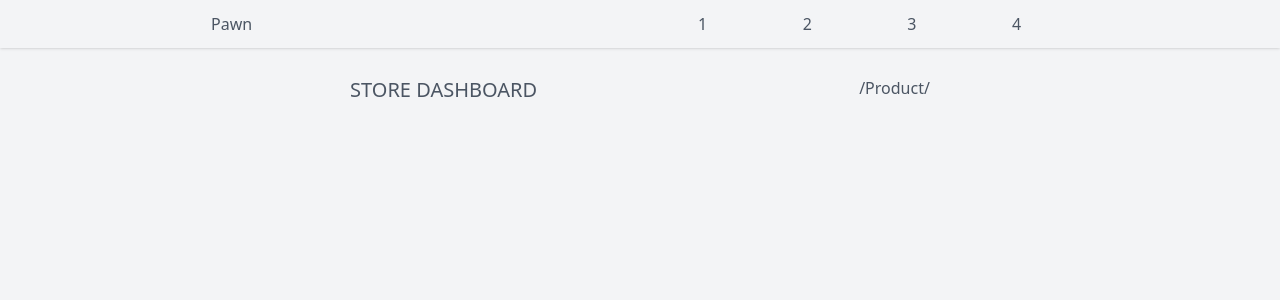
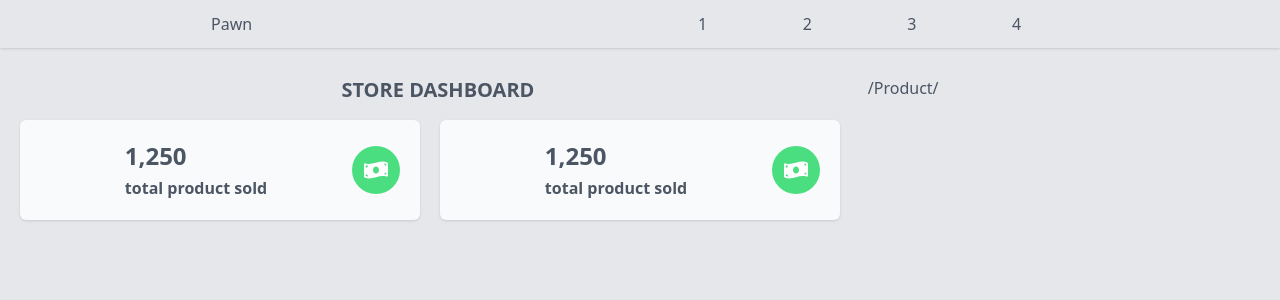
Before and after one commit to hawkf07/store-dashboard, a Next.js app: page / in a window 1280 px wide. Shown: the top 300 px of the page. Built offline with nearby package versions, Linux system fonts and the light colour scheme.

Commit message:
changing font and bg colors

```diff
--- a/src/pages/index.tsx
+++ b/src/pages/index.tsx
@@ -6,6 +6,8 @@ import { Navbar } from "../components/Navbar";
 import { Sidebar } from "../components/Sidebar";
 import { useAutoAnimate } from "@formkit/auto-animate/react";
 import { useSidebarStore } from "../store";
+import { FaMoneyBill, FaMoneyBillWave } from "react-icons/fa";
+import { Card } from "../components/Card";
 const Home: NextPage = () => {
   const [parent] = useAutoAnimate();
   const { sidebarIsOpen } = useSidebarStore();
@@ -21,11 +23,15 @@ const Home: NextPage = () => {
         <div ref={parent} className="flex">
           {sidebarIsOpen ? <Sidebar /> : null}
           <main className="flex min-h-screen w-full flex-col p-5 ">
-            <div className="container flex w-full min-w-0 flex-1 flex-col">
-              <header className="flex w-full justify-evenly  p-2">
+            <div className="container flex w-full min-w-0 flex-1 flex-col gap-2">
+              <header className="flex w-full flex-col justify-evenly gap-5 p-2   md:flex-row">
                 <h1 className="text-xl uppercase ">Store Dashboard</h1>
                 <a href="#">/Product/</a>
               </header>
+              <div className="grid gap-5 md:grid-cols-3">
+                <Card />
+                <Card />
+              </div>
             </div>
           </main>
         </div>
--- a/src/styles/globals.css
+++ b/src/styles/globals.css
@@ -3,5 +3,17 @@
 @tailwind utilities;
 
 body {
-  @apply bg-gray-100 text-gray-600;
+  @apply bg-gray-200 text-gray-600;
 }
+
+h1 {
+  @apply font-sans text-2xl font-bold;
+}
+
+h2 {
+  @apply font-sans text-lg font-semibold;
+}
+
+h3 {
+  @apply text-base font-semibold;
+}
```
